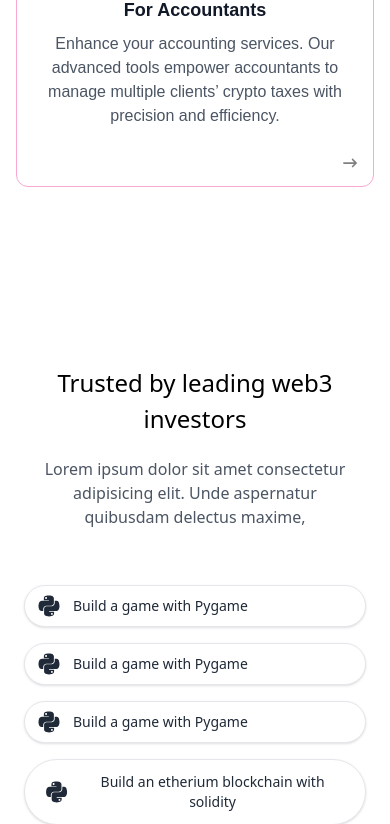
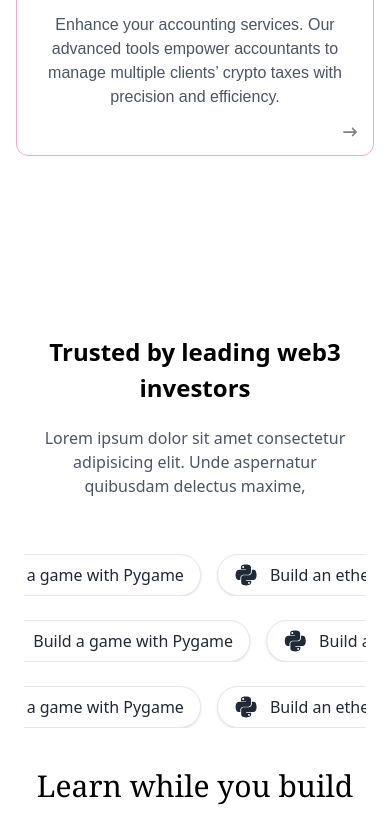
Before and after one commit to Pallavi18042004/CataxUi, a React (Vite) app: page / in a window 390 px wide. Shown: the part 4300-5124 px from the top of the page. Built offline with nearby package versions, Linux system fonts and the light colour scheme.

Commit message:
almost done

```diff
--- a/src/components/About.jsx
+++ b/src/components/About.jsx
@@ -3,6 +3,7 @@ import AboutPic from '/assets/AboutPic.jpeg';
 const About = () => {
     return (
         <>
+
             <div
                 className="w-full h-[260px] mt-[180px] text-white bg-cover bg-center relative flex items-center justify-center"
                 style={{ backgroundImage: `url(${AboutPic})` }}
--- a/src/components/AuroraHeading.jsx
+++ b/src/components/AuroraHeading.jsx
@@ -1,9 +1,11 @@
 const AuroraHeading = () => {
   return (
-    <div className="bg-black h-[100px] sm:h-[200px] flex items-center justify-center">
-      <h1 className="text-[30px] sm:text-[48px] md:text-[48px] font-extrabold text-transparent bg-clip-text bg-gradient-to-r from-pink-500 via-white to-green-400">
-        the beautiful aurora
-      </h1>
+    <div className="overflow-x-hidden">
+      <div className="bg-black h-[100px] sm:h-[200px] flex items-center justify-center">
+        <h1 className="text-[30px] sm:text-[48px] md:text-[48px] font-extrabold text-transparent bg-clip-text bg-gradient-to-r from-pink-500 via-white to-green-400">
+          the beautiful aurora
+        </h1>
+      </div>
     </div>
   );
 };
--- a/src/components/Available.jsx
+++ b/src/components/Available.jsx
@@ -17,7 +17,7 @@ const Available = () => {
                     </div>
                 </div>
 
-                <div className='grid   lg:grid-cols-4 grid-cols-1 sm:grid-cols-2 justify-center w-[70%] lg:w-[90%] m-auto'>
+                <div className='grid gap-y-[25px] lg:grid-cols-4 grid-cols-1 sm:grid-cols-2 justify-center w-[70%] lg:w-[90%] m-auto'>
                     <div className='flex flex-col items-center gap-y-[25px]'>
                         <img className='w-[242px] border] ' src="/assets/image1.png" alt="" />
                         <img className='w-[242px] h-[216]' src="/assets/image2.png" alt="" />
--- a/src/components/CuratedSection.jsx
+++ b/src/components/CuratedSection.jsx
@@ -54,7 +54,7 @@ const CuratedSection = () => {
       <div className="grid grid-cols-1  sm:grid-cols-2 lg:grid-cols-3 gap-4">
         {data.map((item, index) => (
           <Link to={item.link} key={index} className="h-full group">
-            <div className="w-full h-[270px] sm:h-[285px] md:h-[335px] bg-white border border-pink-300 rounded-xl p-4 sm:p-6  flex flex-col justify-between cursor-pointer ">
+            <div className="w-full h-full sm:h-full md:h-full bg-white border border-pink-300 rounded-xl p-4 sm:p-6  flex flex-col justify-between cursor-pointer ">
               {/* transition-colors duration-300 group-hover:bg-gradient-to-tr group-hover:from-[#f4eeeeee] group-hover:to-white */}
               <div>
                 <div className="text-2xl flex justify-center items-center text-pink-400 mb-4">
--- a/src/components/StepsSection.jsx
+++ b/src/components/StepsSection.jsx
@@ -62,7 +62,7 @@ const StepsSection = () => {
                   </div>
 
                   <span
-                    className={`h-[1.5px] bg-[rgba(166,77,122,1)] inline-block transition-all duration-300 absolute bottom-0 left-0 ${activeStep === index ? "w-[65%] " : "w-0"
+                    className={`h-[1px] bg-[rgba(166,77,122,1)] inline-block transition-all duration-300 absolute bottom-0 left-0 ${activeStep === index ? "w-[65%] " : "w-0"
                       }`}
                   ></span>
                 </div>
@@ -75,7 +75,7 @@ const StepsSection = () => {
           </div>
 
           <div className="flex-1">
-            <div className=" mt-4 sm:mt-4 lg:mt-0  border border-[#A64D79] rounded-md  w-[300px] md:w-[616px] md:h-[auto] sm:w-[316px] sm:h-[300px] aspect-video flex items-center justify-center shadow-[inset_0_4px_6px_rgba(0,0,0,0.1)]">
+            <div className=" mt-4 sm:mt-4 lg:mt-0  border border-[#A64D79] rounded-md  w-auto md:w-auto md:h-[auto] sm:w-auto sm:h-[300px] aspect-video flex items-center justify-center shadow-[inset_0_4px_6px_rgba(0,0,0,0.1)]">
               {stepsData[activeStep].videoUrl.includes("youtube") ? (
                 <iframe
                   key={stepsData[activeStep].videoUrl}
--- a/src/components/Web3Section.jsx
+++ b/src/components/Web3Section.jsx
@@ -1,22 +1,23 @@
 import { FaPython } from "react-icons/fa";
 
-const leftButtons = [
+const buttons = [
   "Build a game with Pygame",
+  "Build an ethereum blockchain with Solidity",
   "Build a game with Pygame",
+  "Build an ethereum blockchain with Solidity",
   "Build a game with Pygame",
-  "Build an etherium blockchain with solidity",
-  "Build an etherium blockchain with solidity",
-  "Build an etherium blockchain with solidity",
+  "Build an ethereum blockchain with Solidity",
 ];
 
 const Web3Section = () => {
-  const firstHalf = leftButtons.slice(0, 3);
-  const secondHalf = leftButtons.slice(3);
+  const row1 = buttons.slice(0, 2);
+  const row2 = buttons.slice(2, 4);
+  const row3 = buttons.slice(4, 6);
 
   return (
-    <section className=" py-7 mt-[70px] px-6 font-sans mb-16">
+    <section className="py-7 mt-[70px] px-6 font-sans mb-16">
       <div className="max-w-7xl mx-auto text-center mb-14">
-        <h2 className="text-[24px] sm:text-[24px] md:text-[48px] font- text-black mb-5">
+        <h2 className="text-[24px] sm:text-[24px] md:text-[48px] font-bold text-black mb-5">
           Trusted by leading web3 investors
         </h2>
         <p className="text-gray-600 max-w-2xl mx-auto">
@@ -27,36 +28,56 @@ const Web3Section = () => {
 
       <div className="max-w-6xl mx-auto flex flex-col md:flex-row items-center justify-between gap-10">
 
+        {/* Left side with 3 animated rows */}
+        <div className="flex flex-col gap-6 w-full md:w-1/2">
 
-        <div className="flex flex-col sm:flex-row   gap-4">
-
-          <div className="grid grid-cols-1 gap-4">
-            {firstHalf.map((text, index) => (
-              <button
-                key={index}
-                className="flex text-sm sm:text-base items-center py-2 px-3 bg-white text-gray-800 rounded-full shadow border hover:shadow-md transition-all"
-              >
-                <FaPython className="text-2xl mr-3" />
-                <span >{text}</span>
-              </button>
-            ))}
+          {/* Row 1 - Slide Left */}
+          <div className="overflow-hidden">
+            <div className="flex w-max gap-4 animate-slideLeft">
+              {[...row1, ...row1].map((text, index) => (
+                <button
+                  key={`row1-${index}`}
+                  className="flex items-center py-2 px-4 bg-white text-gray-800 rounded-full shadow border hover:shadow-md transition-all"
+                >
+                  <FaPython className="text-2xl mr-3" />
+                  <span className="whitespace-nowrap">{text}</span>
+                </button>
+              ))}
+            </div>
           </div>
 
+          {/* Row 2 - Slide Right */}
+          <div className="overflow-hidden">
+            <div className="flex w-max gap-4 animate-slideRight">
+              {[...row2, ...row2].map((text, index) => (
+                <button
+                  key={`row2-${index}`}
+                  className="flex items-center py-2 px-4 bg-white text-gray-800 rounded-full shadow border hover:shadow-md transition-all"
+                >
+                  <FaPython className="text-2xl mr-3" />
+                  <span className="whitespace-nowrap">{text}</span>
+                </button>
+              ))}
+            </div>
+          </div>
 
-          <div className="grid grid-cols-1 gap-4">
-            {secondHalf.map((text, index) => (
-              <button
-                key={index + 3}
-                className="flex text-sm sm:text-base items-center py-3 px-5 bg-white text-gray-800 rounded-full shadow border hover:shadow-md transition-all"
-              >
-                <FaPython className="text-2xl mr-3" />
-                <span>{text}</span>
-              </button>
-            ))}
+          {/* Row 3 - Slide Left */}
+          <div className="overflow-hidden">
+            <div className="flex w-max gap-4 animate-slideLeft">
+              {[...row3, ...row3].map((text, index) => (
+                <button
+                  key={`row3-${index}`}
+                  className="flex items-center py-2 px-4 bg-white text-gray-800 rounded-full shadow border hover:shadow-md transition-all"
+                >
+                  <FaPython className="text-2xl mr-3" />
+                  <span className="whitespace-nowrap">{text}</span>
+                </button>
+              ))}
+            </div>
           </div>
         </div>
 
-
+        {/* Right side content */}
         <div className="max-w-md text-center md:text-left">
           <h3 className="text-3xl sm:text-4xl font-serif mb-4 text-black">
             Learn while you build
--- a/src/components/footer.jsx
+++ b/src/components/footer.jsx
@@ -42,7 +42,7 @@ const Footer = () => {
         <div className="flex lg:w-[60%] m-auto items-center justify-between mt-11 p-6 flex-col sm:flex-row md:flex-row lg:flex-row ">
             <div className=" ">
                 <span className="cursor-pointer text-[14px]">Start your free trial</span>
-                <span className="cursor-pointer text-[14px] w-12 h-6 p-2 bg-red-600 ml-10 rounded-md text-white font-bold">Sign up free</span>
+                <span className="cursor-pointer text-[14px] w-12 h-6 p-2 bg-[#9b3e6a] ml-10 rounded-md text-white font-bold">Sign up free</span>
             </div>
             <div className="flex  gap-x-5 mt-3 text-center text-[#9CA3AF] ">
                 <a className="hover:text-[#6B7280]" href=""><FaFacebookF size={18} /></a>
--- a/tailwind.config.js
+++ b/tailwind.config.js
@@ -1,15 +1,26 @@
 // tailwind.config.js
 module.exports = {
-  content: [
-    "./src/**/*.{js,jsx,ts,tsx}", // make sure this is correct
-    "./public/index.html"
-  ],
+  content: ["./src/**/*.{js,jsx,ts,tsx}", "./public/index.html"],
   theme: {
     extend: {
       fontFamily: {
-        poppins: ['Poppins', 'sans-serif'],
+        poppins: ["Poppins", "sans-serif"],
+      },
+      animation: {
+        slideLeft: "slideLeft 10s linear infinite",
+        slideRight: "slideRight 10s linear infinite",
+      },
+      keyframes: {
+        slideLeft: {
+          "0%": { transform: "translateX(0%)" },
+          "100%": { transform: "translateX(-10%)" },
+        },
+        slideRight: {
+          "0%": { transform: "translateX(-10%)" },
+          "100%": { transform: "translateX(0%)" },
+        },
       },
     },
   },
   plugins: [],
-}
+};
```
Also changed, not shown: src/components/FeaturesSection2.jsx (+8 -8 lines), src/components/PartnershipSection.jsx (+37 -11 lines), src/data/testimonialData.js (+12 -8 lines).
